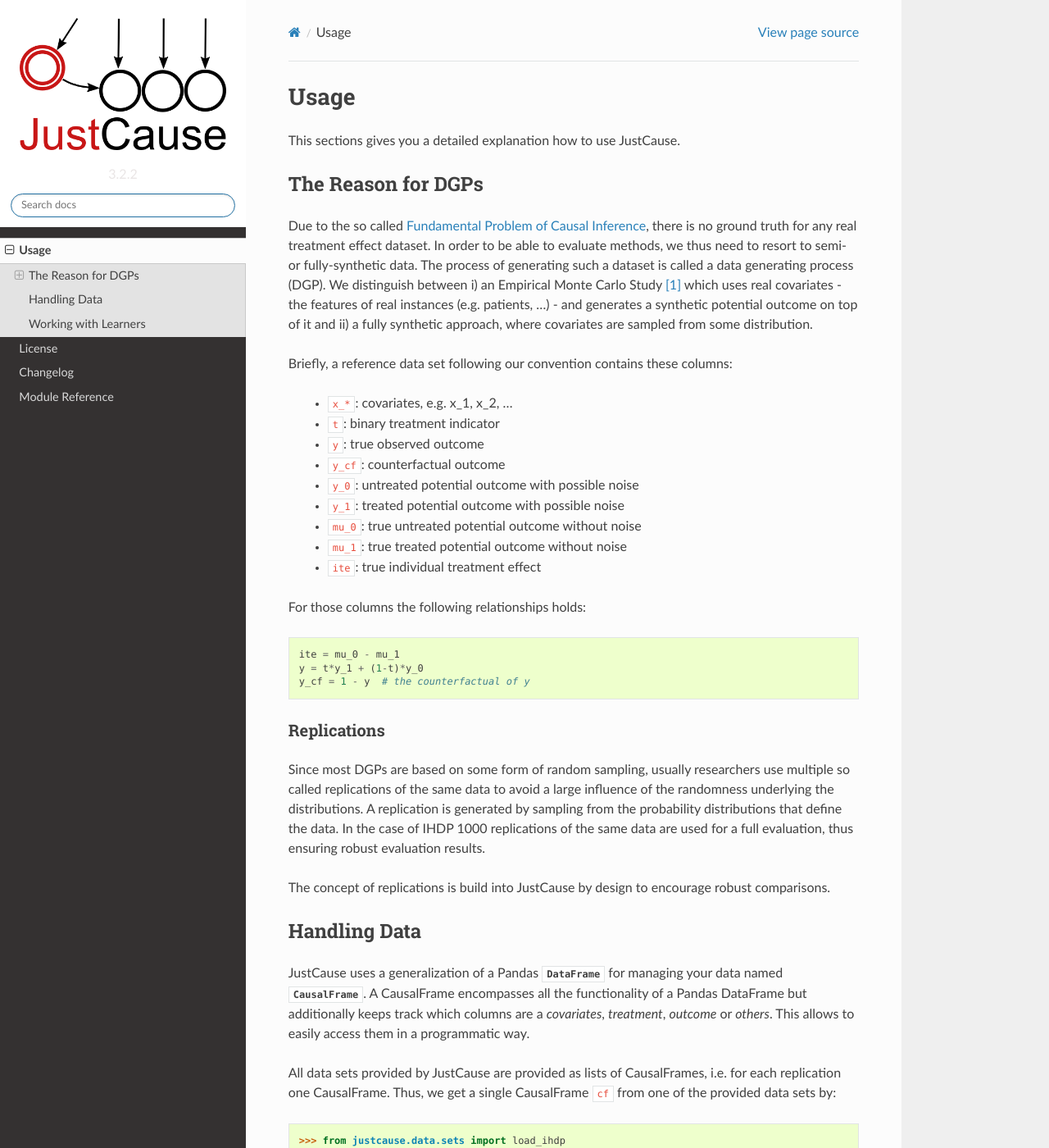
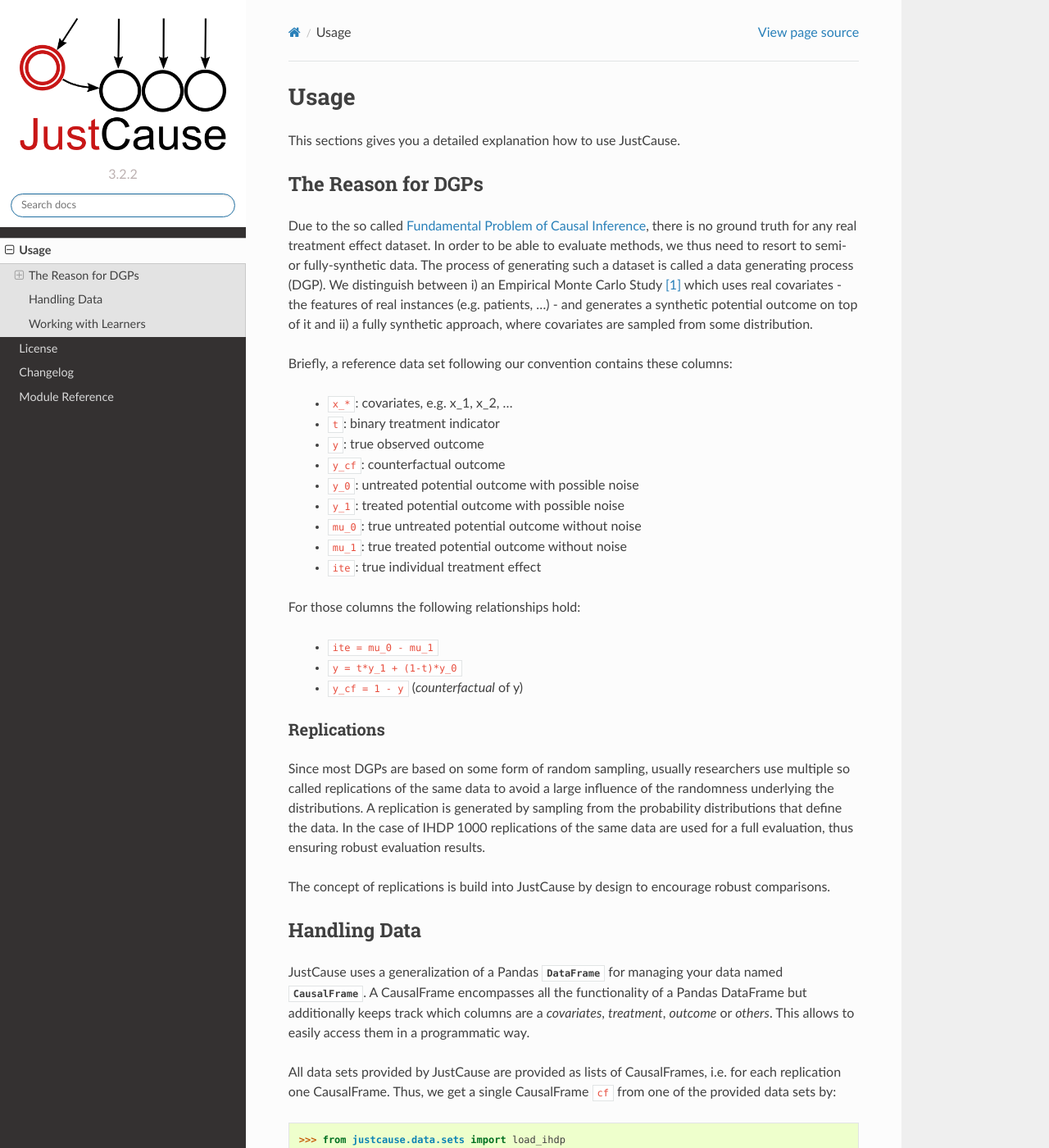
Before and after one commit to inovex/justcause, a Sphinx documentation site: the page built from docs/usage.rst, in a window 1280 px wide and 1400 px high. Shown: the whole window at 82% size. Built offline with Sphinx 7.4.7 and the Read the Docs theme 2.0.0, drawn with Linux system fonts in a browser that asks for light colours; pages that are not in the unit, such as notebooks, are missing from menus; the version number is read from the project's files by our own code.

Commit message:
Cosmetic changes

```diff
--- a/docs/static/custom.css
+++ b/docs/static/custom.css
@@ -2,5 +2,5 @@
     margin-top: -.4045em;
     margin-bottom: .809em;
     font-weight: normal;
-    color: rgba(181,169,168,0.3);
+    color: rgba(181,169,168,0.9);
 }
--- a/docs/usage.rst
+++ b/docs/usage.rst
@@ -24,11 +24,11 @@ Briefly, a reference data set following our convention contains these columns:
  - ``mu_1``: true treated potential outcome without noise
  - ``ite``: true individual treatment effect
 
-For those columns the following relationships holds::
+For those columns the following relationships hold:
 
-    ite = mu_0 - mu_1
-    y = t*y_1 + (1-t)*y_0
-    y_cf = 1 - y  # the counterfactual of y
+ - ``ite = mu_0 - mu_1``
+ - ``y = t*y_1 + (1-t)*y_0``
+ - ``y_cf = 1 - y`` (*counterfactual* of y)
 
 
 Replications
```
Also changed, not shown: README.md (+6 -5 lines).
